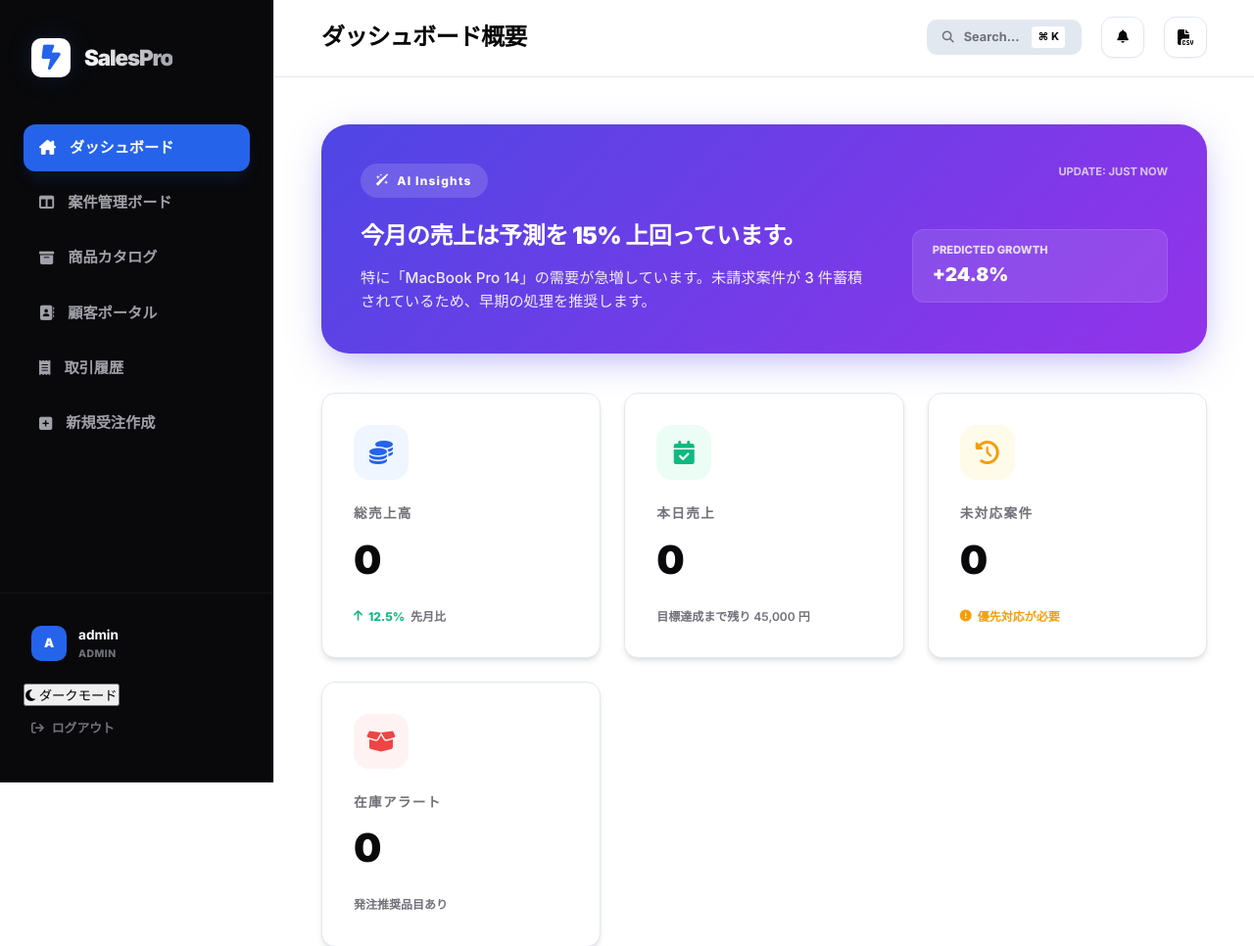
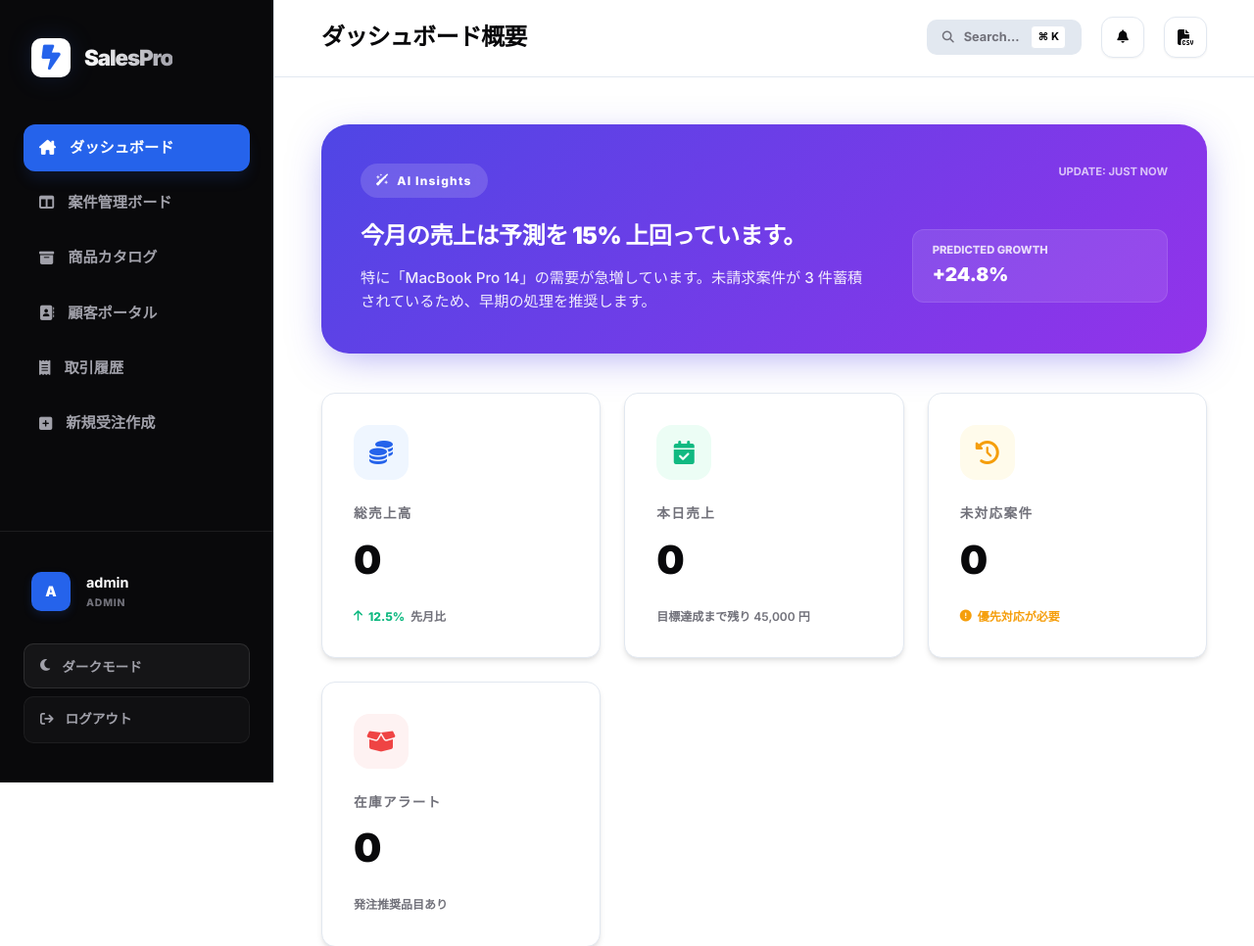
Before and after one commit to yoshida-msy/sales-management, a Flask app: page / in a window 1280 px wide. Shown: the part 51-1017 px from the top of the page at 98% size. Run offline with Flask 3, Linux system fonts and the light colour scheme; a user stored in the database is signed in; data comes from the database, SQL or seed files in the repository; data that the repository does not hold is empty.

Commit message:
Enhance sidebar footer with premium SaaS profile and logout UI

```diff
--- a/static/css/style.css
+++ b/static/css/style.css
@@ -105,7 +105,103 @@ body {
     box-shadow: 0 10px 15px -3px var(--primary-glow);
 }
 
-.sidebar-footer { padding: var(--space-8) var(--space-6); border-top: 1px solid rgba(255,255,255,0.05); }
+.sidebar-footer {
+    padding: var(--space-8) var(--space-6) var(--space-10);
+    border-top: 1px solid rgba(255,255,255,0.08);
+    display: flex;
+    flex-direction: column;
+    gap: var(--space-6);
+}
+
+.user-profile-area {
+    display: flex;
+    align-items: center;
+    gap: var(--space-4);
+    padding: var(--space-2) var(--space-2);
+    border-radius: 12px;
+    transition: 0.2s cubic-bezier(0.4, 0, 0.2, 1);
+}
+.user-profile-area:hover {
+    background: rgba(255,255,255,0.05);
+}
+
+.avatar-box {
+    width: 40px;
+    height: 40px;
+    border-radius: 10px;
+    background: var(--primary);
+    display: flex;
+    align-items: center;
+    justify-content: center;
+    font-weight: 900;
+    font-size: 0.9rem;
+    color: white;
+    flex-shrink: 0;
+    box-shadow: 0 4px 10px var(--primary-glow);
+}
+
+.user-meta { overflow: hidden; }
+.user-name {
+    font-size: 0.9rem;
+    font-weight: 700;
+    white-space: nowrap;
+    text-overflow: ellipsis;
+    color: white;
+    margin-bottom: 2px;
+}
+.user-role {
+    font-size: 0.65rem;
+    color: #71717a;
+    text-transform: uppercase;
+    font-weight: 800;
+    letter-spacing: 0.08em;
+}
+
+.footer-actions {
+    display: flex;
+    flex-direction: column;
+    gap: var(--space-2);
+}
+
+.btn-logout-premium {
+    text-decoration: none;
+    color: #a1a1aa;
+    font-size: 0.85rem;
+    font-weight: 700;
+    display: flex;
+    align-items: center;
+    gap: var(--space-3);
+    padding: var(--space-3) var(--space-4);
+    border-radius: 10px;
+    transition: 0.2s cubic-bezier(0.4, 0, 0.2, 1);
+    background: rgba(255,255,255,0.03);
+    border: 1px solid rgba(255,255,255,0.05);
+}
+
+.btn-logout-premium:hover {
+    background: rgba(239, 68, 68, 0.1);
+    color: #fca5a5;
+    border-color: rgba(239, 68, 68, 0.2);
+    transform: translateY(-1px);
+}
+
+.theme-toggle-btn {
+    width: 100%;
+    padding: var(--space-3) var(--space-4);
+    border-radius: 10px;
+    border: 1px solid rgba(255,255,255,0.1);
+    background: rgba(255,255,255,0.05);
+    color: #a1a1aa;
+    cursor: pointer;
+    display: flex;
+    align-items: center;
+    justify-content: flex-start;
+    gap: var(--space-3);
+    transition: 0.3s;
+    font-weight: 700;
+    font-size: 0.85rem;
+}
+.theme-toggle-btn:hover { border-color: #fff; color: white; background: rgba(255,255,255,0.1); }
 
 .main-wrapper { flex: 1; margin-left: var(--sidebar-width); background: var(--bg-main); min-height: 100vh; position: relative; }
 
--- a/templates/base.html
+++ b/templates/base.html
@@ -51,21 +51,24 @@
                 </ul>
             </nav>
             <div class="sidebar-footer">
-                <div style="display: flex; align-items: center; gap: 12px; margin-bottom: 20px; padding: 0 8px;">
-                    <div style="width: 36px; height: 36px; border-radius: 10px; background: var(--primary); display: flex; align-items: center; justify-content: center; font-weight: 900; font-size: 0.8rem; color: white;">
+                <div class="user-profile-area">
+                    <div class="avatar-box">
                         {{ current_user.username[0]|upper }}
                     </div>
-                    <div style="overflow: hidden;">
-                        <p style="font-size: 0.85rem; font-weight: 700; white-space: nowrap; text-overflow: ellipsis; color: white;">{{ current_user.username }}</p>
-                        <p style="font-size: 0.65rem; color: #71717a; text-transform: uppercase; font-weight: 800; letter-spacing: 0.05em;">{{ current_user.role }}</p>
+                    <div class="user-meta">
+                        <p class="user-name">{{ current_user.username }}</p>
+                        <p class="user-role">{{ current_user.role|upper }}</p>
                     </div>
                 </div>
-                <button id="theme-toggle" class="theme-toggle-btn">
-                    <i class="fa-solid fa-moon"></i> <span>ダークモード</span>
-                </button>
-                <a href="{{ url_for('logout') }}" style="text-decoration: none; color: #71717a; font-size: 0.8rem; font-weight: 700; display: flex; align-items: center; gap: 8px; padding: 12px 8px; transition: 0.2s;">
-                    <i class="fa-solid fa-arrow-right-from-bracket"></i> ログアウト
-                </a>
+
+                <div class="footer-actions">
+                    <button id="theme-toggle" class="theme-toggle-btn" title="Toggle Theme">
+                        <i class="fa-solid fa-moon"></i> <span>ダークモード</span>
+                    </button>
+                    <a href="{{ url_for('logout') }}" class="btn-logout-premium">
+                        <i class="fa-solid fa-arrow-right-from-bracket"></i> <span>ログアウト</span>
+                    </a>
+                </div>
             </div>
         </aside>
 
```
